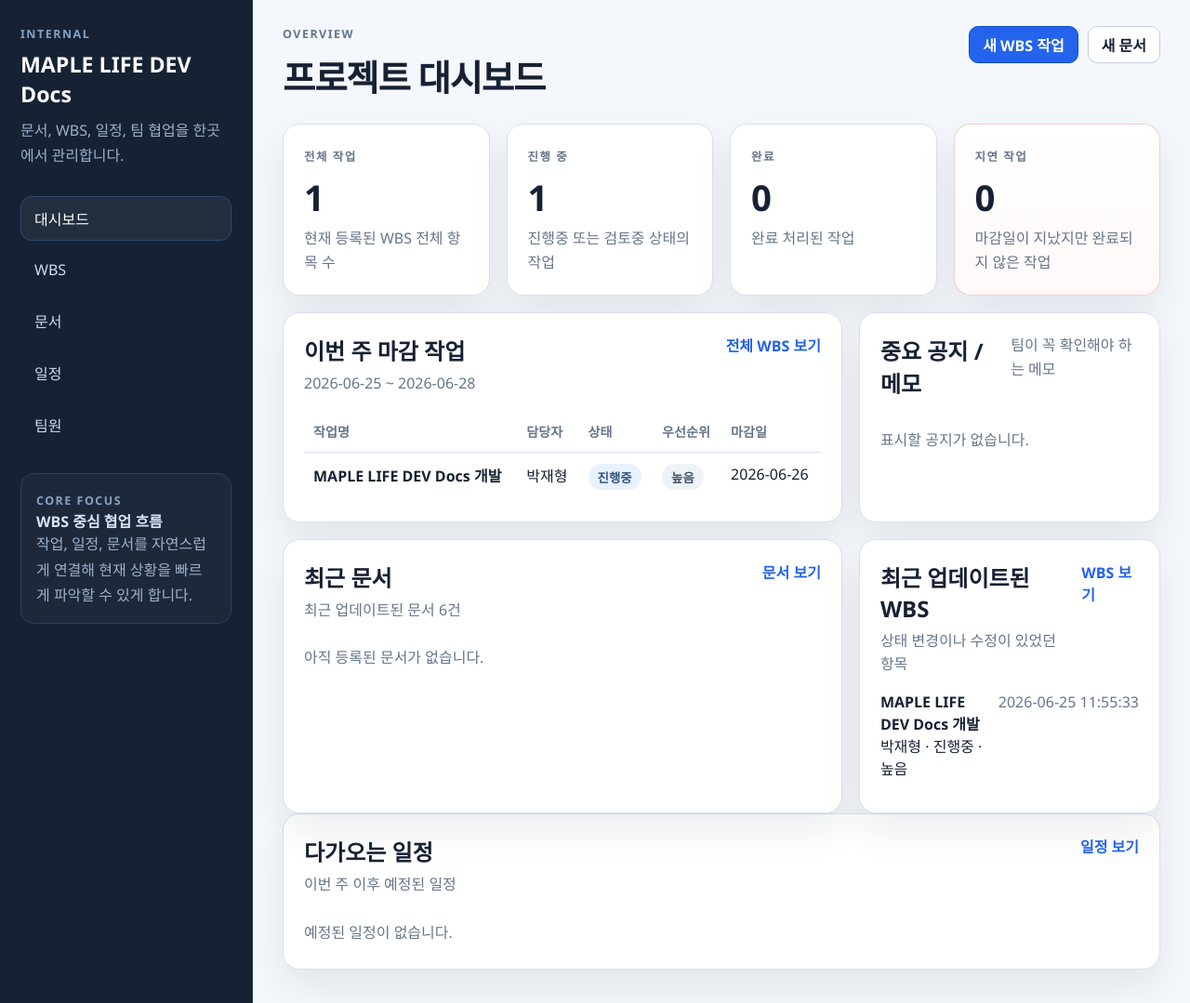
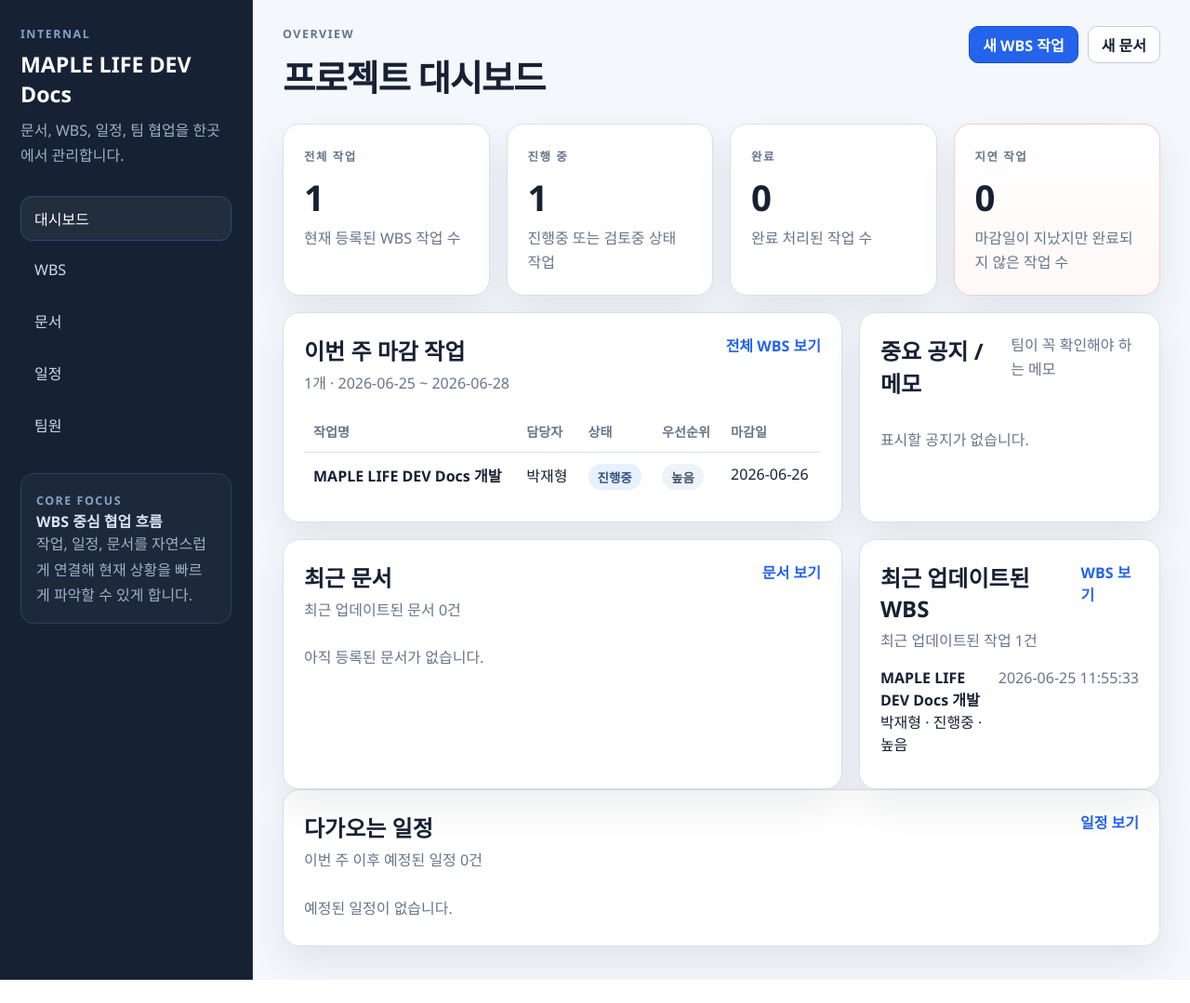
Before and after one commit to jhpark-jarvis/maple-life-docs, a Flask app: page / in a window 1280 px wide. Shown: the whole page at 93% size. After the commit the page ends 1054 px from the top, so only its background shows below. Run offline with Flask 3, Linux system fonts and the light colour scheme; data comes from the database, SQL or seed files in the repository; data that the repository does not hold is empty.

Commit message:
하드코딩 제거

```diff
--- a/app/dashboard.py
+++ b/app/dashboard.py
@@ -93,10 +93,14 @@ def index():
         "dashboard/index.html",
         summary=summary,
         week_due_tasks=week_due_tasks,
+        week_due_task_count=len(week_due_tasks),
         recent_documents=recent_documents,
+        recent_document_count=len(recent_documents),
         recent_tasks=recent_tasks,
+        recent_task_count=len(recent_tasks),
         pinned_notice=pinned_notice,
         upcoming_schedules=upcoming_schedules,
+        upcoming_schedule_count=len(upcoming_schedules),
         today=today,
         week_end=week_end,
     )
--- a/app/templates/dashboard/index.html
+++ b/app/templates/dashboard/index.html
@@ -1,6 +1,6 @@
 {% extends "base.html" %}
 
-{% block title %}대시보드 | MAPLE LIFE DEV Docs{% endblock %}
+{% block title %}Dashboard | MAPLE LIFE DEV Docs{% endblock %}
 {% block page_title %}프로젝트 대시보드{% endblock %}
 {% block topbar_eyebrow %}Overview{% endblock %}
 
@@ -14,22 +14,22 @@
     <article class="stat-card">
       <span class="stat-label">전체 작업</span>
       <strong>{{ summary["total_tasks"] or 0 }}</strong>
-      <p>현재 등록된 WBS 전체 항목 수</p>
+      <p>현재 등록된 WBS 작업 수</p>
     </article>
     <article class="stat-card">
       <span class="stat-label">진행 중</span>
       <strong>{{ summary["in_progress_tasks"] or 0 }}</strong>
-      <p>진행중 또는 검토중 상태의 작업</p>
+      <p>진행중 또는 검토중 상태 작업</p>
     </article>
     <article class="stat-card">
       <span class="stat-label">완료</span>
       <strong>{{ summary["completed_tasks"] or 0 }}</strong>
-      <p>완료 처리된 작업</p>
+      <p>완료 처리된 작업 수</p>
     </article>
     <article class="stat-card stat-card--alert">
       <span class="stat-label">지연 작업</span>
       <strong>{{ summary["delayed_tasks"] or 0 }}</strong>
-      <p>마감일이 지났지만 완료되지 않은 작업</p>
+      <p>마감일이 지났지만 완료되지 않은 작업 수</p>
     </article>
   </section>
 
@@ -38,7 +38,7 @@
       <div class="panel-heading">
         <div>
           <h2>이번 주 마감 작업</h2>
-          <p>{{ today.strftime("%Y-%m-%d") }} ~ {{ week_end.strftime("%Y-%m-%d") }}</p>
+          <p>{{ week_due_task_count }}개 · {{ today.strftime("%Y-%m-%d") }} ~ {{ week_end.strftime("%Y-%m-%d") }}</p>
         </div>
         <a href="{{ url_for('wbs.list_tasks') }}" class="text-link">전체 WBS 보기</a>
       </div>
@@ -95,7 +95,7 @@
       <div class="panel-heading">
         <div>
           <h2>최근 문서</h2>
-          <p>최근 업데이트된 문서 6건</p>
+          <p>최근 업데이트된 문서 {{ recent_document_count }}건</p>
         </div>
         <a href="{{ url_for('documents.list_documents') }}" class="text-link">문서 보기</a>
       </div>
@@ -122,7 +122,7 @@
       <div class="panel-heading">
         <div>
           <h2>최근 업데이트된 WBS</h2>
-          <p>상태 변경이나 수정이 있었던 항목</p>
+          <p>최근 업데이트된 작업 {{ recent_task_count }}건</p>
         </div>
         <a href="{{ url_for('wbs.list_tasks') }}" class="text-link">WBS 보기</a>
       </div>
@@ -150,7 +150,7 @@
     <div class="panel-heading">
       <div>
         <h2>다가오는 일정</h2>
-        <p>이번 주 이후 예정된 일정</p>
+        <p>이번 주 이후 예정된 일정 {{ upcoming_schedule_count }}건</p>
       </div>
       <a href="{{ url_for('schedules.list_schedules') }}" class="text-link">일정 보기</a>
     </div>
```
